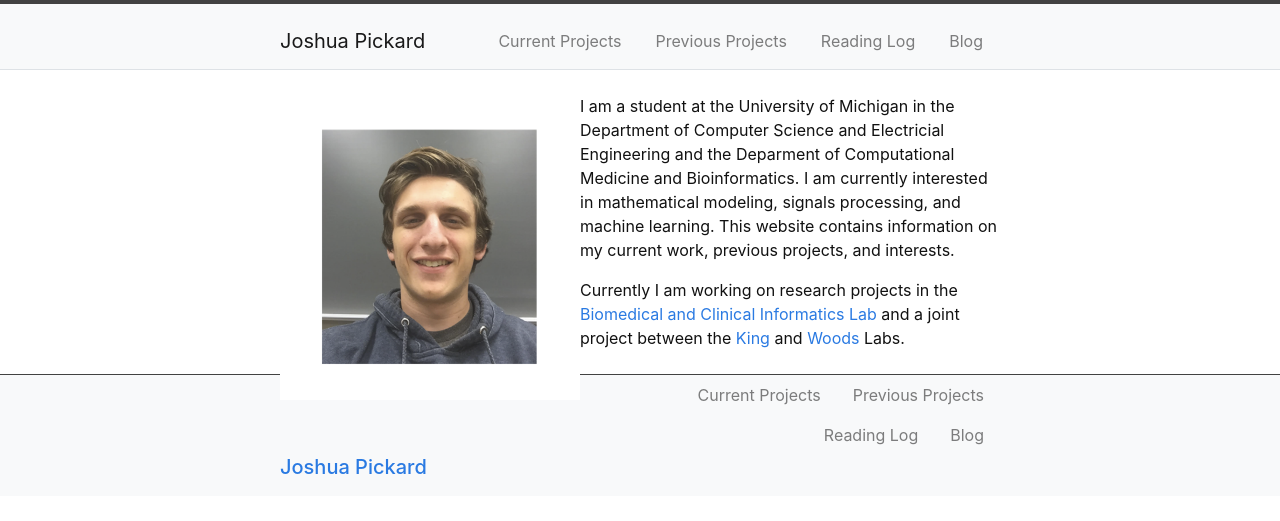
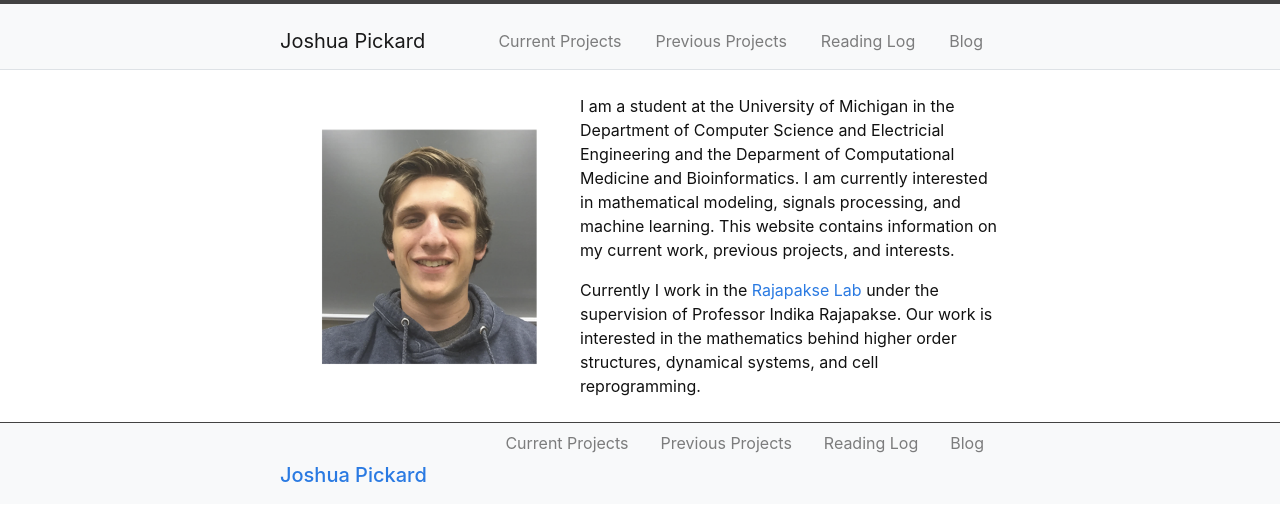
Before and after one commit to Jpickard1/jpickard1.github.io, a Jekyll site: the page built from index.md, in a window 1280 px wide. Shown: the top 521 px of the page. Built offline with Jekyll 4.4.1, drawn with Linux system fonts in a browser that asks for light colours.

Commit message:
Update index.md

```diff
--- a/index.md
+++ b/index.md
@@ -7,4 +7,4 @@ layout: default
 
 I am a student at the University of Michigan in the Department of Computer Science and Electricial Engineering and the Deparment of Computational Medicine and Bioinformatics. I am currently interested in mathematical modeling, signals processing, and machine learning. This website contains information on my current work, previous projects, and interests.
 
-Currently I am working on research projects in the [Biomedical and Clinical Informatics Lab](https://najarianlab.ccmb.med.umich.edu/people/joshua-pickard) and a joint project between the [King](https://kinglab.eeb.lsa.umich.edu/) and [Woods](https://the-woods-lab.com/) Labs.
+Currently I work in the [Rajapakse Lab](https://rajapakse.lab.medicine.umich.edu/home) under the supervision of Professor Indika Rajapakse. Our work is interested in the mathematics behind higher order structures, dynamical systems, and cell reprogramming.
```
